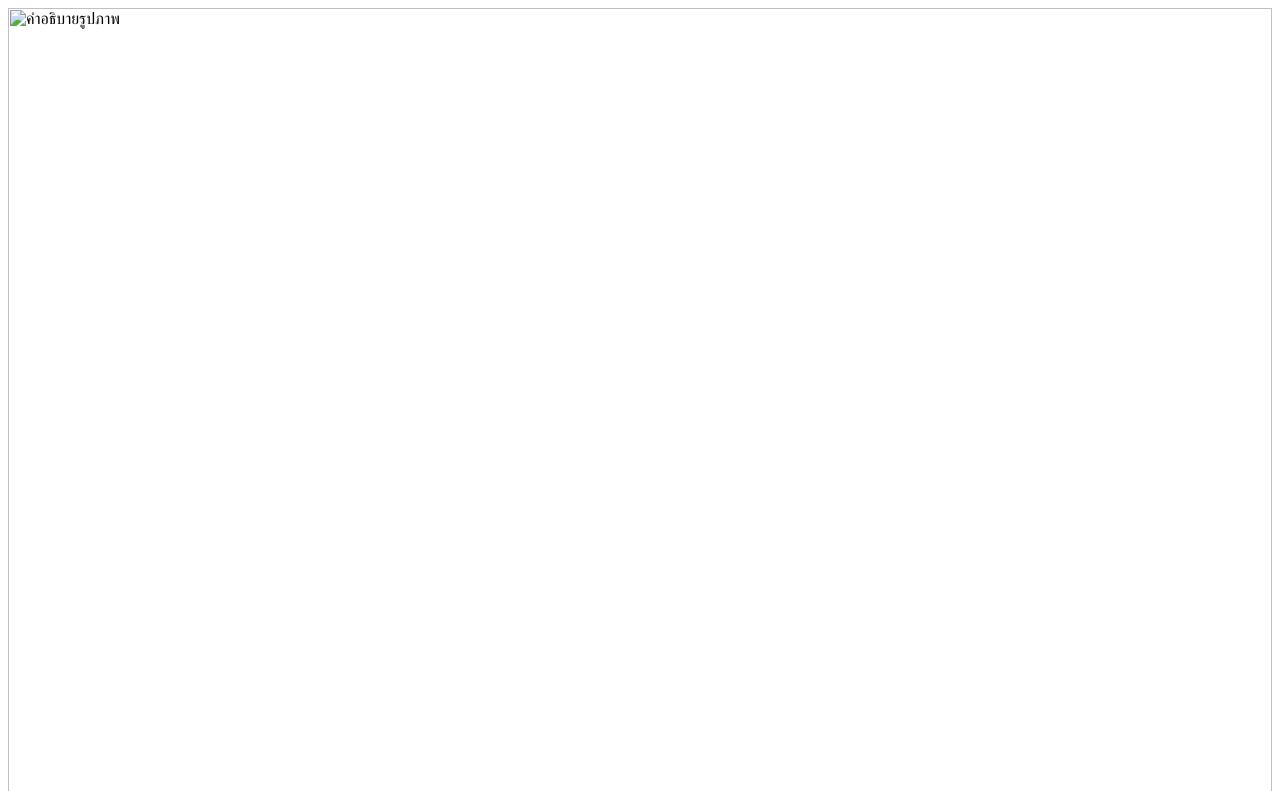
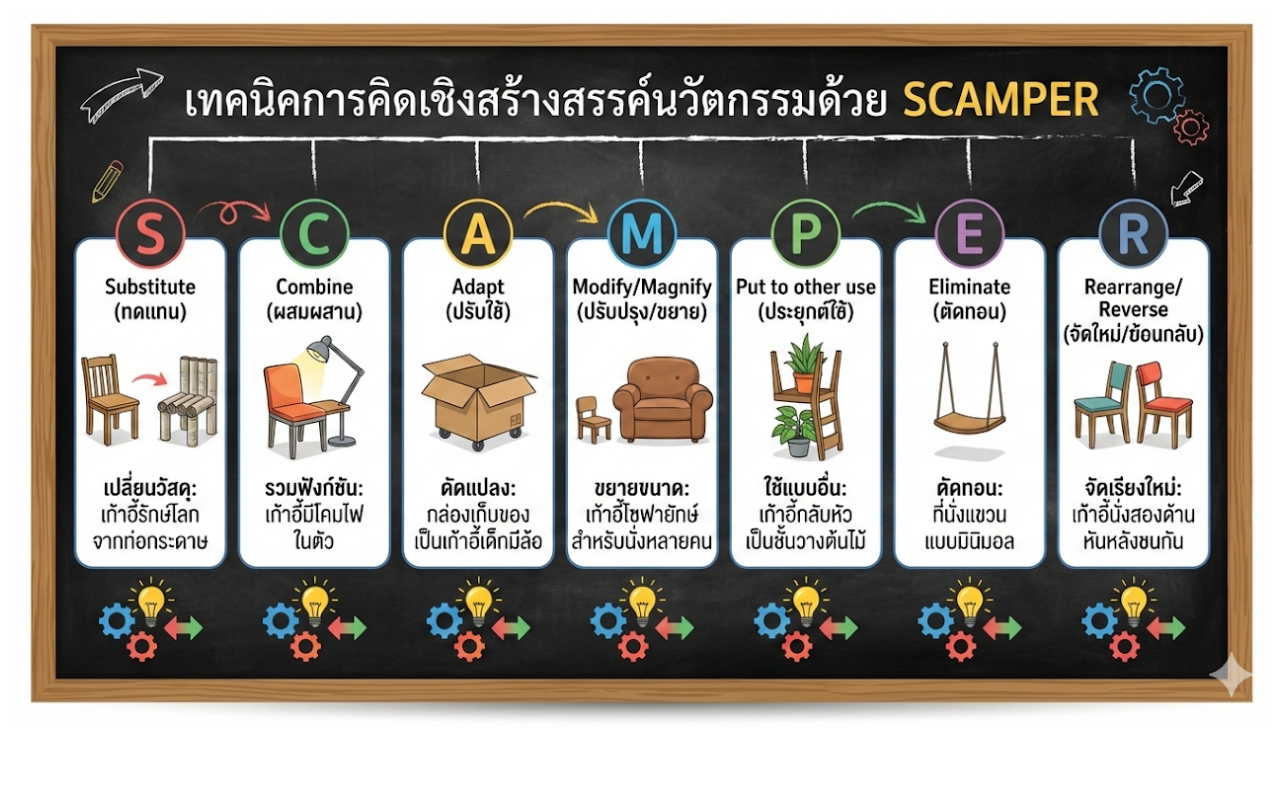
Before and after one commit to brateeporn1988-eng/scamper, a plain HTML site: page index.html in a window 1280 px wide. Shown: the top 791 px of the page. Drawn offline with Linux system fonts and the light colour scheme.

Commit message:
Update index.html

```diff
--- a/index.html
+++ b/index.html
@@ -1 +1 @@
-<img src="picture.png" alt="คำอธิบายรูปภาพ" width="100%">
+<img src="scamper.png" alt="คำอธิบายรูปภาพ" width="100%">
```
